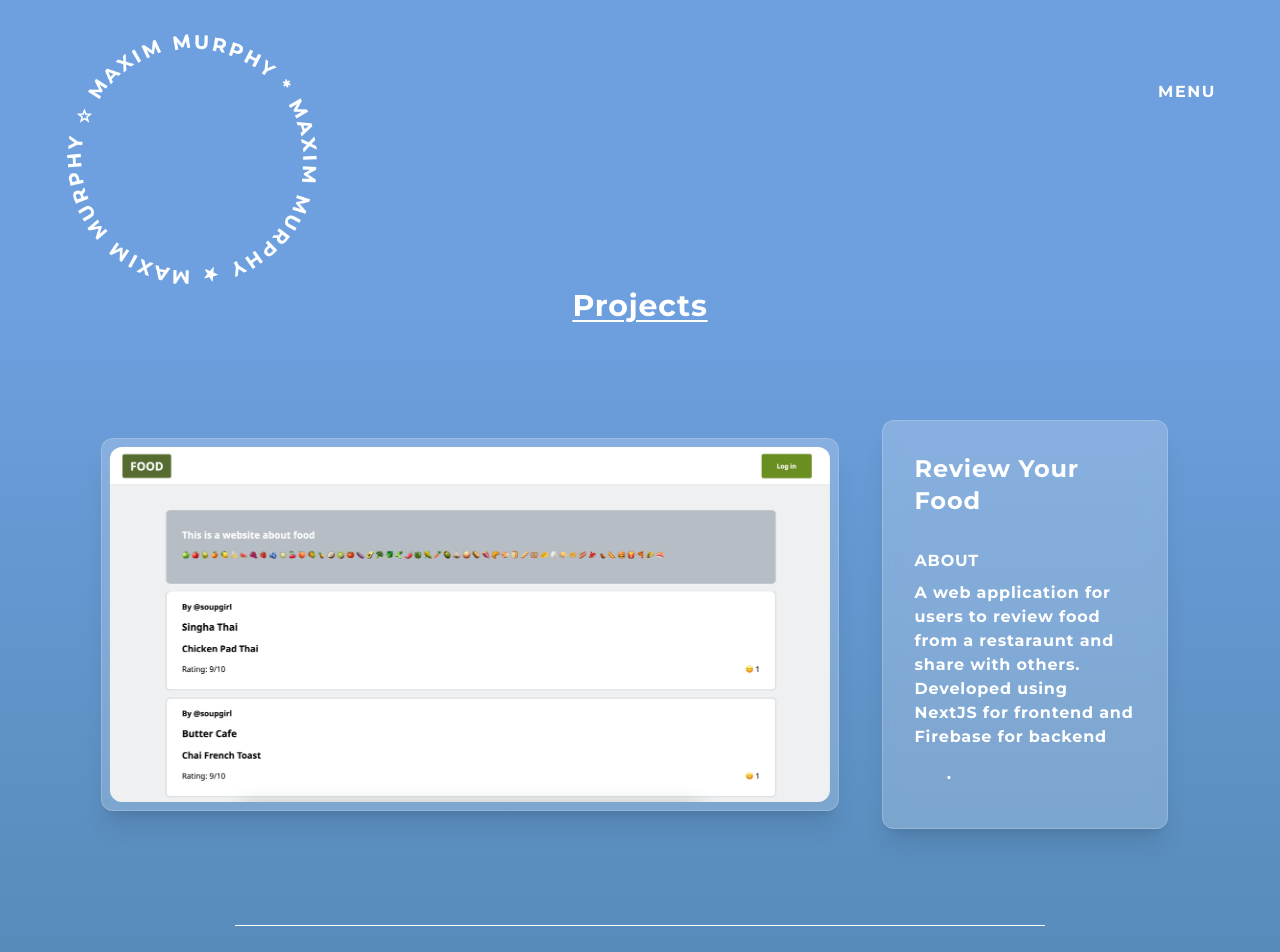
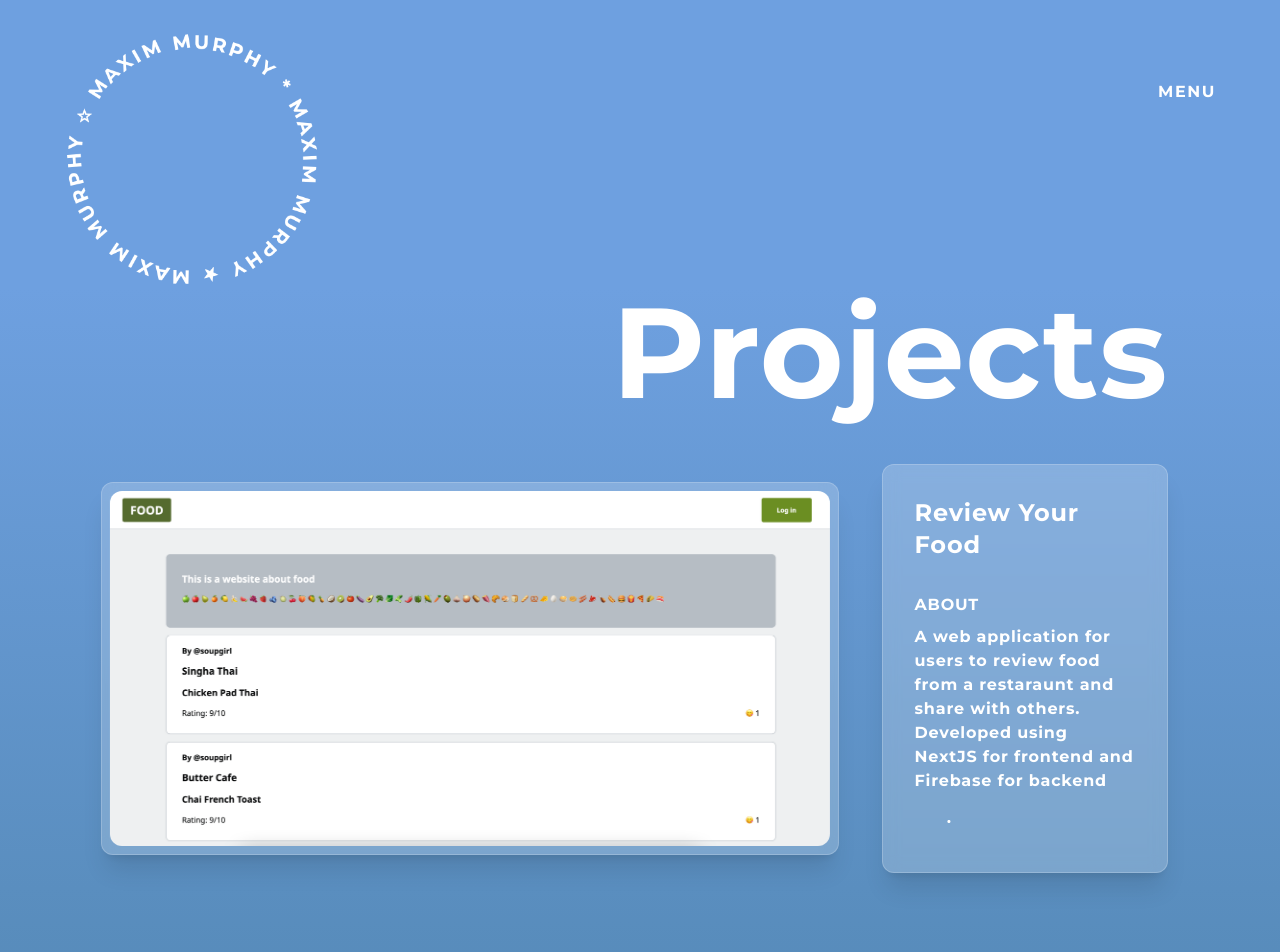
Before and after one commit to MaximMurphy/portfolio-site, a Next.js app: page /projects in a window 1280 px wide. Shown: the top 952 px of the page. Built offline with nearby package versions, Linux system fonts and the light colour scheme; some icons are missing.

Commit message:
form clear on valid submission

```diff
--- a/src/pages/about.jsx
+++ b/src/pages/about.jsx
@@ -3,11 +3,9 @@ import Image from "next/image";
 export default function about() {
   return (
     <>
-      <section className="bg-gradient-to-b from-softblue-400 via-blue-400 to-blue-300 w-full flex flex-col items-center text-white text-lg lg:text-2xl font-bold tracking-wider px-12 lg:px-32 pb-24 pt-12 lg:pt-2 gap-12">
-        <h1 className="underline decoration-2 underline-offset-4 text-3xl mb-12">
-          About Me
-        </h1>
-        <section className="flex flex-col lg:flex-row justify-between gap-12">
+      <section className="bg-gradient-to-b from-softblue-400 via-blue-400 to-blue-300 w-full flex flex-col text-white text-lg lg:text-2xl font-bold tracking-wider px-12 lg:px-32 pb-24 pt-12 lg:pt-2 gap-12">
+        <h1 className="text-5xl lg:text-9xl font-bold text-end">About Me</h1>
+        <section className="flex flex-col items-center lg:flex-row justify-between gap-12">
           <div className="w-fit h-[500px] overflow-y-scroll bg-white/20 rounded-xl backdrop-blur border-solid border border-white/20 shadow-xl flex flex-col items-center text-center p-8 gap-4">
             <Image
               src="/about/osu.png"
--- a/src/pages/contact.jsx
+++ b/src/pages/contact.jsx
@@ -1,7 +1,6 @@
 import React from "react";
 
 export default function contact() {
-
   async function handleSubmit(e) {
     e.preventDefault();
     const data = new FormData(e.currentTarget);
@@ -14,6 +13,7 @@ export default function contact() {
         throw new Error(`Invalid response: ${response.status}`);
       }
       alert("Thanks for your message, we'll get back to you soon!");
+      document.getElementById("myForm").reset();
     } catch (err) {
       console.error(err);
       alert("There was an error submitting the form :(");
@@ -31,6 +31,7 @@ export default function contact() {
       </p>
 
       <form
+        id="myForm"
         onSubmit={handleSubmit}
         className="z-40 w-full h-full bg-white/10 rounded-xl backdrop-blur-sm border-solid border border-white/10 shadow-xl flex flex-col items-start justify-center text-white font-bold p-12 lg:p-16"
       >
--- a/src/pages/projects.jsx
+++ b/src/pages/projects.jsx
@@ -7,8 +7,8 @@ import Link from "next/link";
 
 export default function projects() {
   return (
-    <div className="bg-gradient-to-b from-softblue-400 to-teal-900/50 w-full flex flex-col items-center text-white font-bold tracking-wider px-8 pb-24 pt-8 lg:pt-0 gap-4 lg:gap-12">
-      <h1 className="underline decoration-2 underline-offset-4 mb-12 text-3xl">
+    <div className="bg-gradient-to-b from-softblue-400 to-teal-900/50 w-full flex flex-col text-white font-bold tracking-wider px-8 pb-24 pt-8 lg:pt-0 gap-4 lg:gap-12">
+      <h1 className="text-5xl lg:text-9xl font-bold text-end lg:px-20">
         Projects
       </h1>
       <section className="min-w-full flex flex-col lg:flex-row items-center justify-between lg:px-20 gap-8">
@@ -59,7 +59,7 @@ export default function projects() {
           </div>
         </div>
       </section>
-      <hr class="h-px my-12 w-2/3 bg-white border-0 " />
+      <hr class="h-px my-12 w-full bg-white border-0 px-12" />
       <section className="min-w-full flex flex-col lg:flex-row items-center justify-between lg:px-20 gap-8 mb-24">
         <div className="w-[320px] lg:w-96 bg-white/20 p-8 rounded-xl backdrop-blur border-solid border border-white/20 shadow-xl flex flex-col items-start justify-center gap-8 order-2 lg:order-1 ">
           <h1 className="text-2xl ">GoDigital</h1>
```
